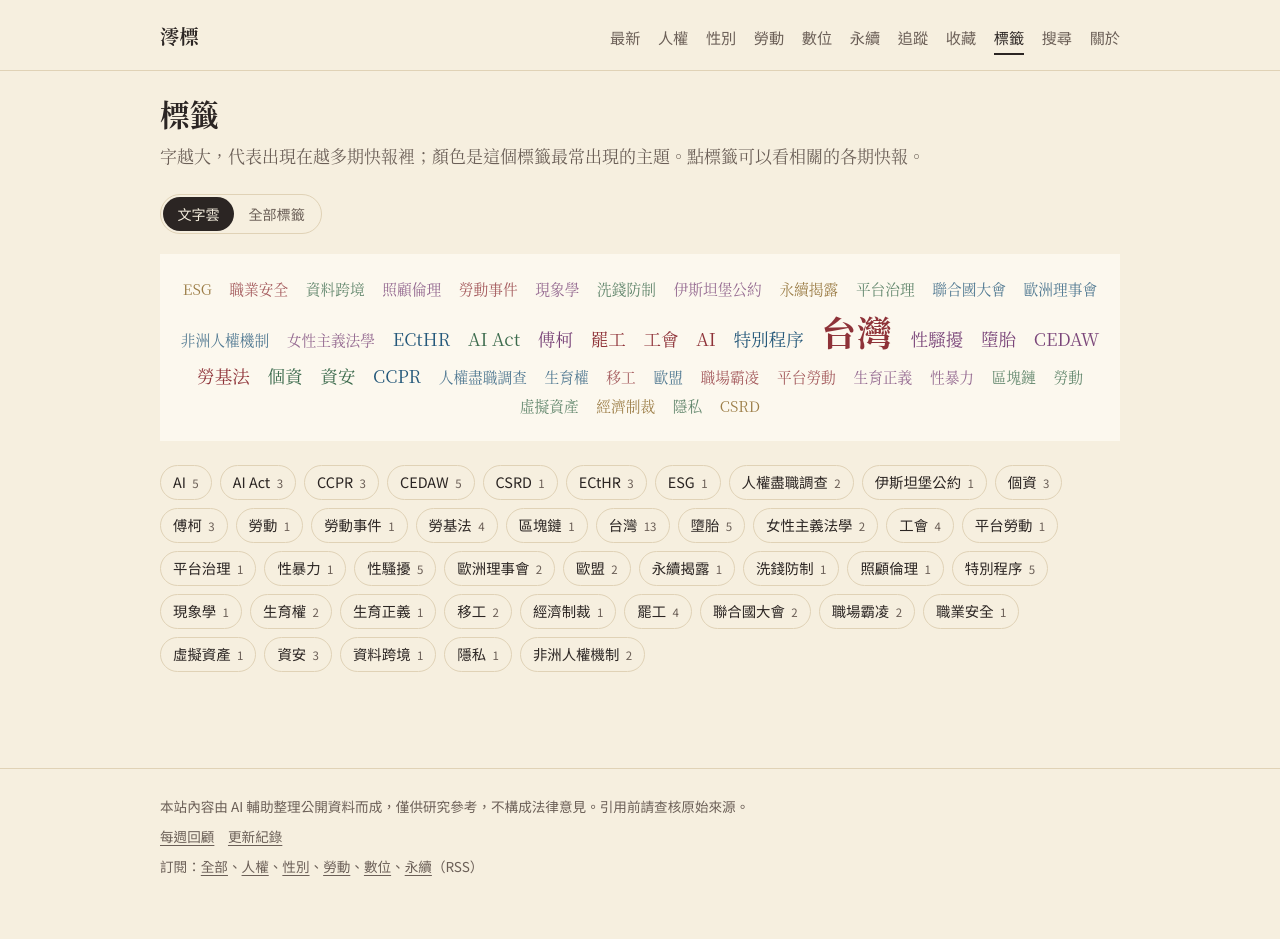
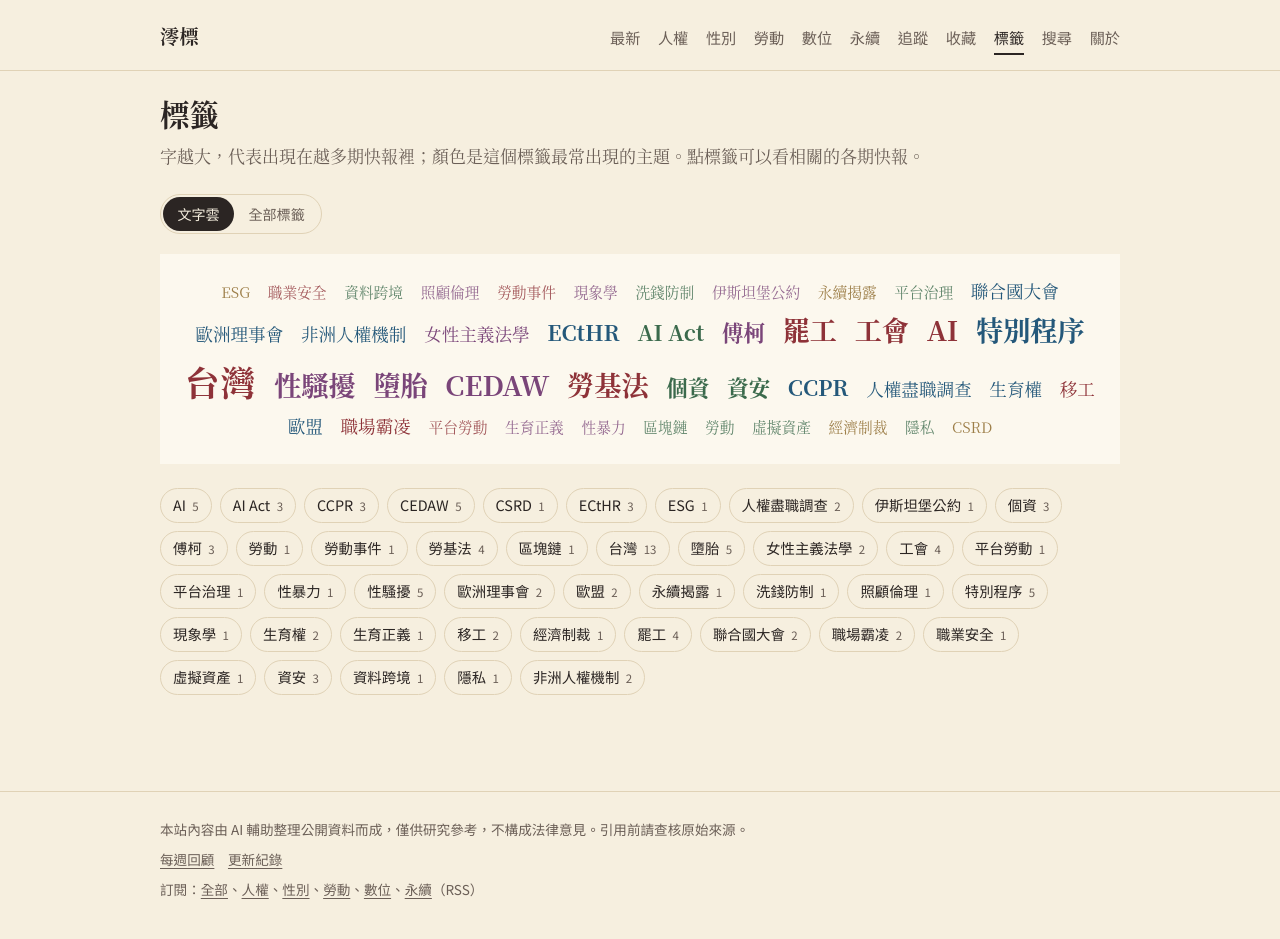
Before and after one commit to chadfan1004/Newsletter-for-international-human-rights-law-gender-theory-and-labour-law, a Jekyll site: the page built from tags.html, in a window 1280 px wide. Built offline with Jekyll 4.4.1, drawn with Linux system fonts in a browser that asks for light colours; before the commit the page ends 916 px from its top, so only the background shows below that.

Commit message:
Tag cloud: proportional size steps
Co-Authored-By: Claude Opus 5.5 <noreply@anthropic.com>
Claude-Session: https://claude.ai/code/session_01FSbXdJEiLZof4dLYJ2WApi

```diff
--- a/tags.html
+++ b/tags.html
@@ -22,7 +22,8 @@ permalink: /tags/
 <div class="tag-cloud" id="tag-cloud">
   {%- for t in tags %}
   {%- assign n = t[1].size -%}
-  {%- assign lv = n | times: 5 | divided_by: max | plus: 1 | at_most: 5 -%}
+  {%- assign pct = n | times: 100 | divided_by: max -%}
+  {%- if pct >= 60 -%}{%- assign lv = 5 -%}{%- elsif pct >= 30 -%}{%- assign lv = 4 -%}{%- elsif pct >= 18 -%}{%- assign lv = 3 -%}{%- elsif pct >= 10 -%}{%- assign lv = 2 -%}{%- else -%}{%- assign lv = 1 -%}{%- endif -%}
   {%- assign best = "" -%}{%- assign bestn = 0 -%}
   {%- for s in site.sections -%}
     {%- assign c = 0 -%}
```
